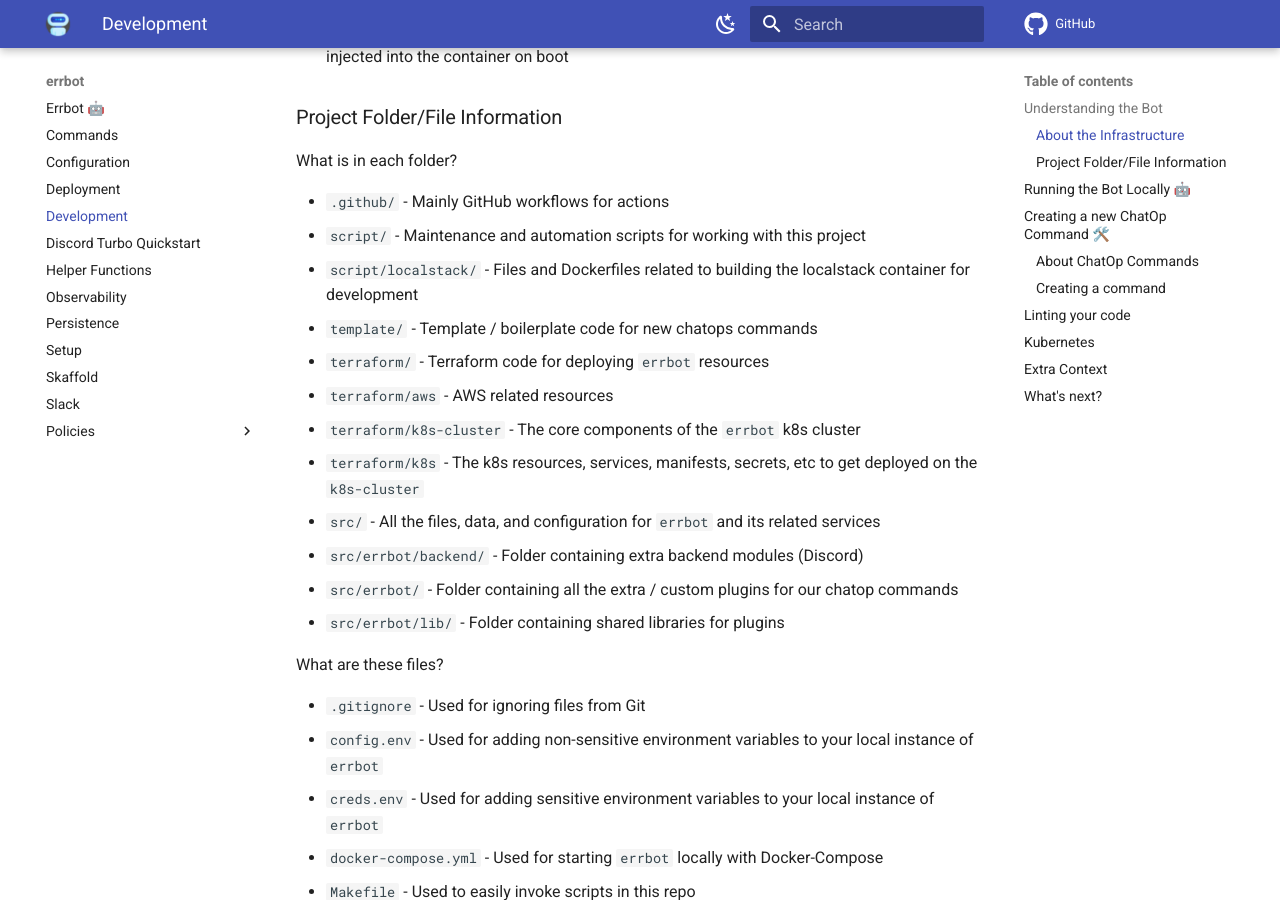
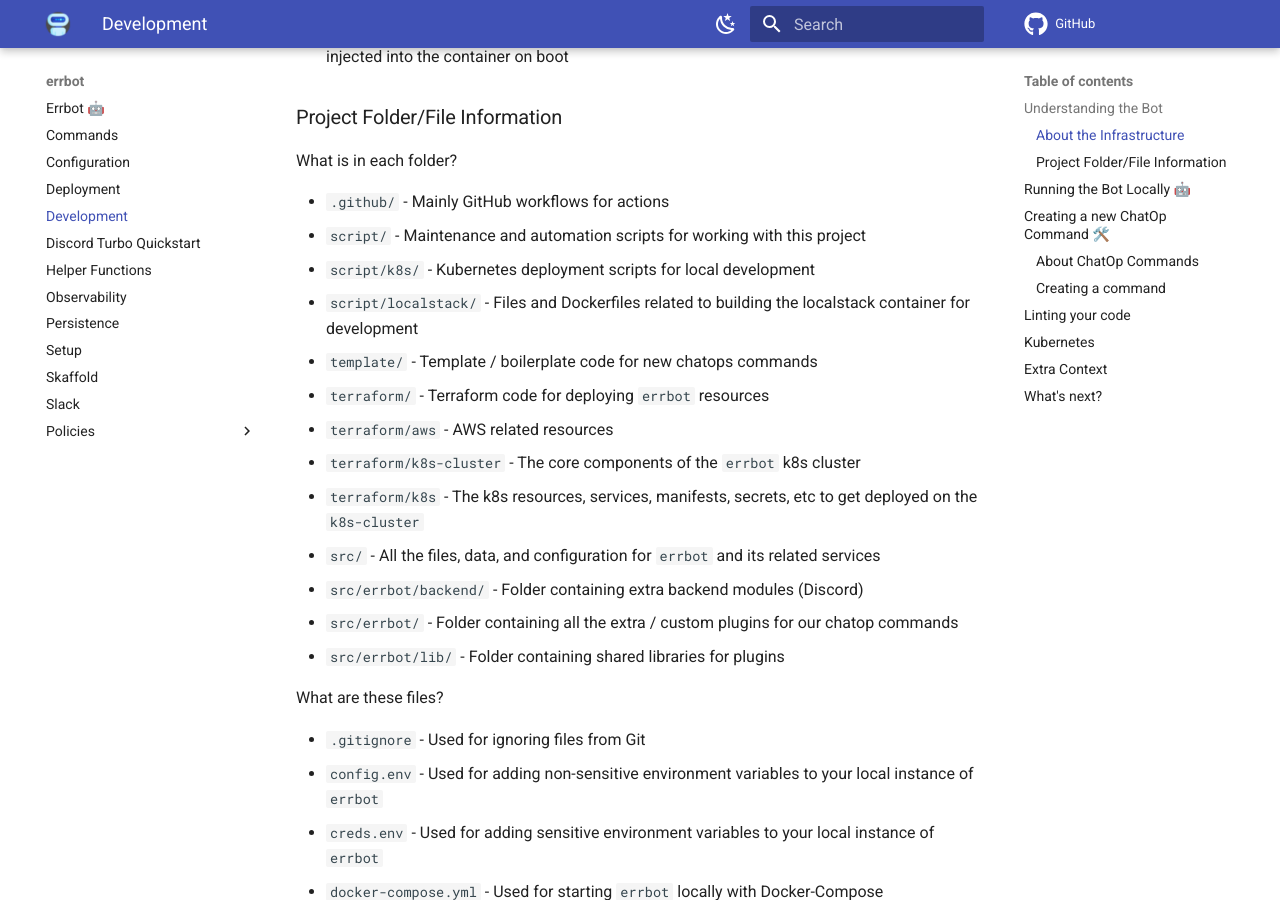
Before and after one commit to GrantBirki/errbot, an MkDocs documentation site: the page built from docs/development.md, in a window 1280 px wide and 900 px high, scrolled down 861 px. Built offline with MkDocs 1.6.1 and Material for MkDocs 9.7.7, drawn with Linux system fonts in a browser that asks for light colours; comment, search, counter and statistics services are not loaded.

Commit message:
add new folder to docs

```diff
--- a/docs/development.md
+++ b/docs/development.md
@@ -28,6 +28,7 @@
 
 - `.github/` - Mainly GitHub workflows for actions
 - `script/` - Maintenance and automation scripts for working with this project
+- `script/k8s/` - Kubernetes deployment scripts for local development
 - `script/localstack/` - Files and Dockerfiles related to building the localstack container for development
 - `template/` - Template / boilerplate code for new chatops commands
 - `terraform/` - Terraform code for deploying `errbot` resources
```
